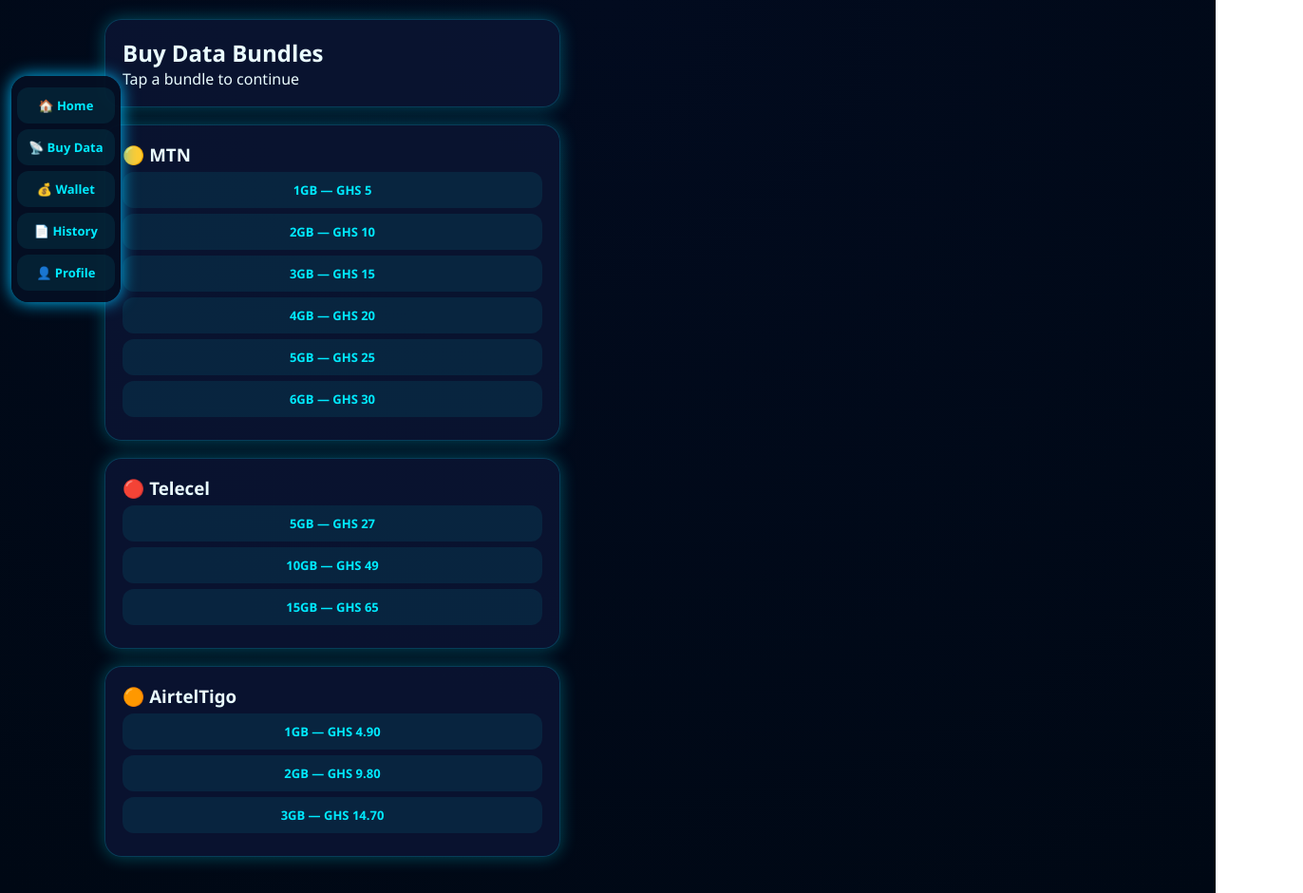
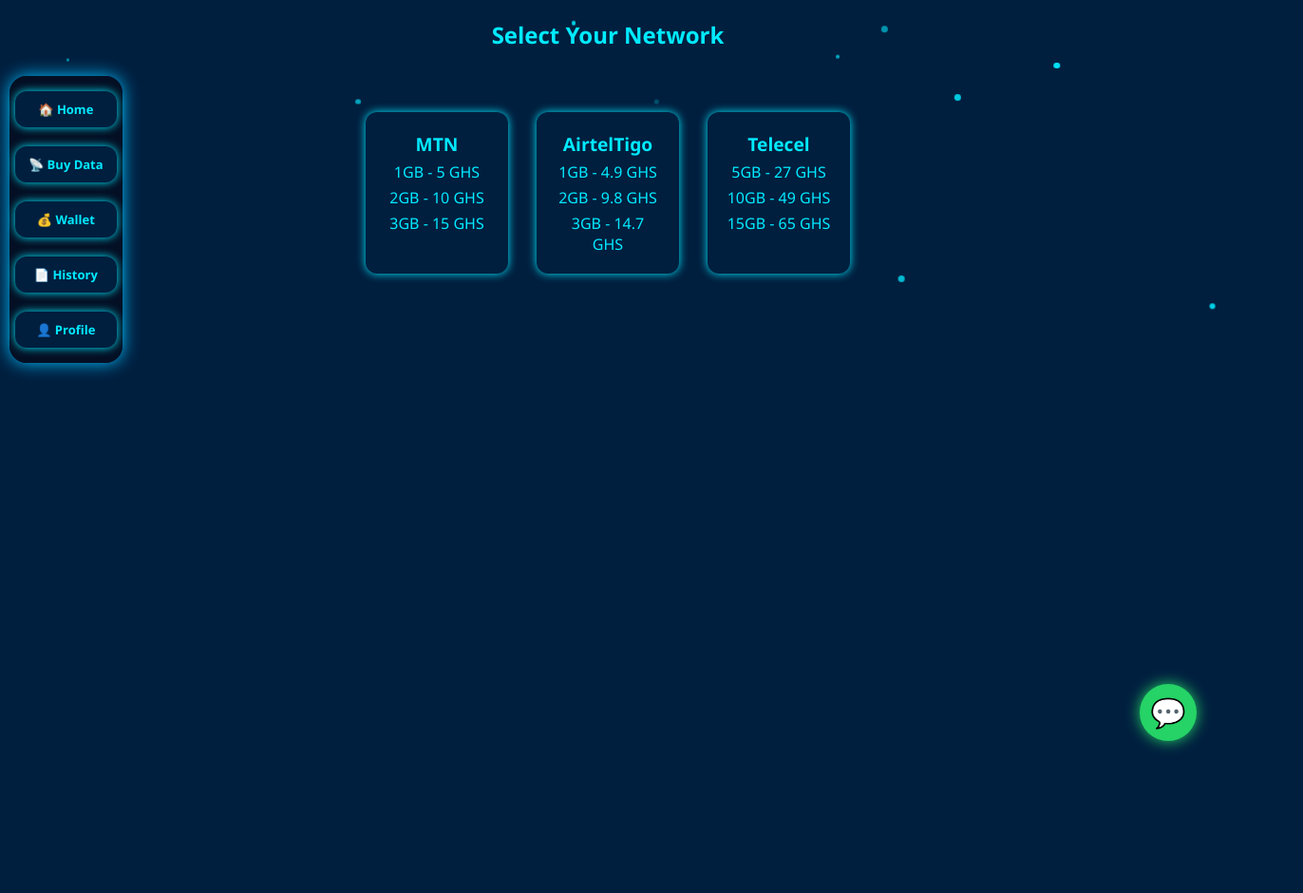
Before and after one commit to afriyiesamba531-lgtm/sambadatahub, a plain HTML site: page data.html in a window 1280 px wide. Shown: the whole page at 95% size, 1372 px wide, since content can reach past the window. After the commit the page ends 800 px from the top, so only its background shows below. Drawn offline with Linux system fonts and the light colour scheme.

Commit message:
Update data.html

```diff
--- a/data.html
+++ b/data.html
@@ -5,10 +5,119 @@
 <meta name="viewport" content="width=device-width, initial-scale=1.0">
 <title>Buy Data - Samba531</title>
 <link rel="stylesheet" href="style.css">
+<style>
+body {
+  margin:0;
+  font-family:'Poppins',sans-serif;
+  background:#001f3f;
+  color:#00eaff;
+  overflow-x:hidden;
+  position:relative;
+}
+
+/* Particle background */
+.particle {
+  position:absolute;
+  width:8px;
+  height:8px;
+  background:#00eaff;
+  border-radius:50%;
+  opacity:0.7;
+  animation:floatParticle 10s linear infinite;
+}
+
+@keyframes floatParticle {
+  0% {transform:translateY(0) translateX(0); opacity:0.5;}
+  50%{opacity:1;}
+  100%{transform:translateY(-800px) translateX(100px); opacity:0;}
+}
+
+/* Floating Sidebar */
+#sidebar {
+  position:fixed;
+  top:10%;
+  left:10px;
+  display:flex;
+  flex-direction:column;
+  z-index:1000;
+}
+
+#sidebar .menu-item {
+  margin:10px 0;
+  padding:10px 14px;
+  border-radius:12px;
+  background:#001f3f;
+  color:#00eaff;
+  text-decoration:none;
+  font-weight:bold;
+  text-align:center;
+  box-shadow:0 0 10px #00eaff;
+  transition: transform 0.2s, box-shadow 0.2s;
+}
+
+#sidebar .menu-item:hover {
+  transform:translateX(5px);
+  box-shadow:0 0 25px #00eaff;
+}
+
+/* Floating WhatsApp button */
+#whatsapp {
+  position:fixed;
+  bottom:20px;
+  right:20px;
+  background:#25D366;
+  color:#fff;
+  width:60px;
+  height:60px;
+  border-radius:50%;
+  text-align:center;
+  font-size:30px;
+  line-height:60px;
+  cursor:pointer;
+  box-shadow:0 0 15px #25D366;
+  z-index:1000;
+  transition:transform 0.2s,box-shadow 0.2s;
+}
+
+#whatsapp:hover {
+  transform:scale(1.1);
+  box-shadow:0 0 25px #25D366;
+}
+
+/* Bundle cards */
+.bundle-section {
+  display:flex;
+  flex-wrap:wrap;
+  justify-content:center;
+  margin-top:50px;
+  z-index:1;
+  position:relative;
+}
+
+.bundle-card {
+  background:#001f3f;
+  border-radius:12px;
+  padding:20px;
+  margin:15px;
+  width:150px;
+  text-align:center;
+  box-shadow:0 0 10px #00eaff;
+  cursor:pointer;
+  transition:transform 0.2s,box-shadow 0.2s;
+}
+
+.bundle-card:hover {
+  transform:translateY(-10px);
+  box-shadow:0 0 25px #00eaff;
+}
+
+.bundle-card h3 { margin:0; font-size:1.2rem; }
+.bundle-card p { margin:5px 0 0 0; }
+</style>
 </head>
 <body>
 
-<!-- SIDEBAR -->
+<!-- Sidebar -->
 <div id="sidebar">
   <a href="index.html" class="menu-item">🏠 Home</a>
   <a href="data.html" class="menu-item">📡 Buy Data</a>
@@ -17,41 +126,47 @@
   <a href="profile.html" class="menu-item">👤 Profile</a>
 </div>
 
-<div class="container">
+<!-- WhatsApp -->
+<div id="whatsapp" onclick="window.open('https://chat.whatsapp.com/K0S5SJMX1scI6MVZ6LAw3p','_blank')">💬</div>
 
-  <div class="card">
-    <h2>Buy Data Bundles</h2>
-    <p>Tap a bundle to continue</p>
+<!-- Particle background -->
+<div id="particles"></div>
+
+<h2 style="text-align:center;margin-top:20px;">Select Your Network</h2>
+
+<div class="bundle-section">
+  <div class="bundle-card" onclick="window.location.href='purchase.html?network=MTN&bundle=1GB&price=5'">
+    <h3>MTN</h3>
+    <p>1GB - 5 GHS</p>
+    <p>2GB - 10 GHS</p>
+    <p>3GB - 15 GHS</p>
   </div>
-
-  <!-- MTN -->
-  <div class="card">
-    <h3>🟡 MTN</h3>
-    <a class="menu-item" href="purchase.html?network=MTN&bundle=1GB&price=5">1GB — GHS 5</a>
-    <a class="menu-item" href="purchase.html?network=MTN&bundle=2GB&price=10">2GB — GHS 10</a>
-    <a class="menu-item" href="purchase.html?network=MTN&bundle=3GB&price=15">3GB — GHS 15</a>
-    <a class="menu-item" href="purchase.html?network=MTN&bundle=4GB&price=20">4GB — GHS 20</a>
-    <a class="menu-item" href="purchase.html?network=MTN&bundle=5GB&price=25">5GB — GHS 25</a>
-    <a class="menu-item" href="purchase.html?network=MTN&bundle=6GB&price=30">6GB — GHS 30</a>
+  <div class="bundle-card" onclick="window.location.href='purchase.html?network=AirtelTigo&bundle=1GB&price=4.9'">
+    <h3>AirtelTigo</h3>
+    <p>1GB - 4.9 GHS</p>
+    <p>2GB - 9.8 GHS</p>
+    <p>3GB - 14.7 GHS</p>
   </div>
-
-  <!-- TELECEL -->
-  <div class="card">
-    <h3>🔴 Telecel</h3>
-    <a class="menu-item" href="purchase.html?network=Telecel&bundle=5GB&price=27">5GB — GHS 27</a>
-    <a class="menu-item" href="purchase.html?network=Telecel&bundle=10GB&price=49">10GB — GHS 49</a>
-    <a class="menu-item" href="purchase.html?network=Telecel&bundle=15GB&price=65">15GB — GHS 65</a>
+  <div class="bundle-card" onclick="window.location.href='purchase.html?network=Telecel&bundle=5GB&price=27'">
+    <h3>Telecel</h3>
+    <p>5GB - 27 GHS</p>
+    <p>10GB - 49 GHS</p>
+    <p>15GB - 65 GHS</p>
   </div>
-
-  <!-- AIRTELTIGO -->
-  <div class="card">
-    <h3>🟠 AirtelTigo</h3>
-    <a class="menu-item" href="purchase.html?network=AirtelTigo&bundle=1GB&price=4.90">1GB — GHS 4.90</a>
-    <a class="menu-item" href="purchase.html?network=AirtelTigo&bundle=2GB&price=9.80">2GB — GHS 9.80</a>
-    <a class="menu-item" href="purchase.html?network=AirtelTigo&bundle=3GB&price=14.70">3GB — GHS 14.70</a>
-  </div>
-
 </div>
 
+<script>
+// Generate floating neon particles
+for(let i=0;i<50;i++){
+  const particle = document.createElement('div');
+  particle.classList.add('particle');
+  particle.style.left = Math.random()*window.innerWidth + 'px';
+  particle.style.top = Math.random()*window.innerHeight + 'px';
+  particle.style.animationDuration = (5 + Math.random()*5)+'s';
+  particle.style.width = particle.style.height = (3 + Math.random()*5)+'px';
+  document.body.appendChild(particle);
+}
+</script>
+
 </body>
-  </html>
+</html>
```
